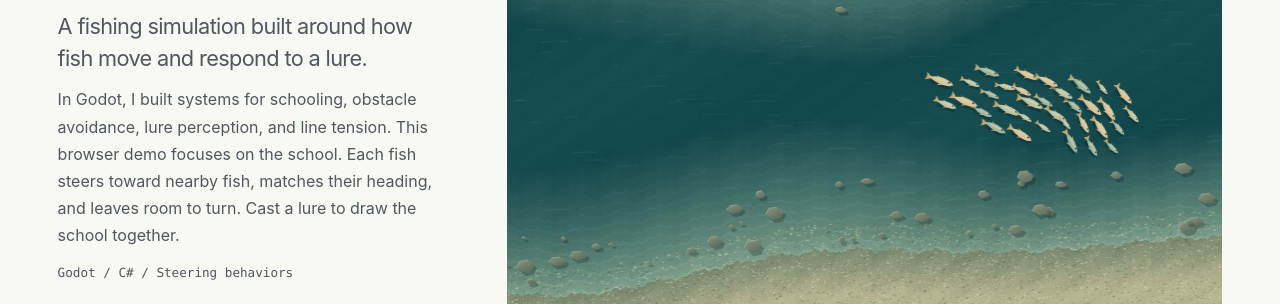
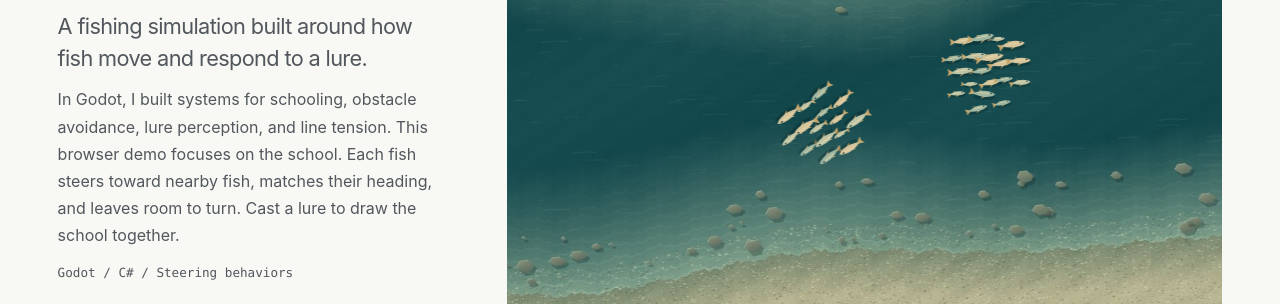
Before and after one commit to Thorfinn980/thorfinn980.github.io, a plain HTML site: page capstone_page.html in a window 1280 px wide. Shown: the part 652-956 px from the top of the page. Drawn offline with Linux system fonts and the light colour scheme.

Commit message:
Let fish split into foraging shoals and rejoin at close range

```diff
--- a/assets/school.js
+++ b/assets/school.js
@@ -13,7 +13,6 @@
     const ctx = canvas.getContext('2d');
     if (!ctx) continue;
     const pauseButton = figure.querySelector('[data-pause]');
-    const hint = figure.querySelector('.school-hint');
     let seed = 731;
     function random() {
       seed = (Math.imul(seed, 1664525) + 1013904223) >>> 0;
@@ -23,29 +22,74 @@
       const a = random() * Math.PI * 2, r = Math.sqrt(random());
       return {x: 432 + 207 * r * Math.cos(a), y: 270 + 92 * r * Math.sin(a),
         vx: 30 + 15 * random(), vy: -10 + 18 * random(), size: .65 + .5 * random(),
-        phase: random() * 6.28, shade: ['#bec5a7','#9fb6a1','#d6c59c'][i % 3]};
+        phase: random() * 6.28, shade: ['#bec5a7','#9fb6a1','#d6c59c'][i % 3], shoal: 0};
     });
     const ax = new Float32Array(count), ay = new Float32Array(count);
     let time = 0, lure = null, raf = 0, last = 0, inView = false, ready = false, paused = motion.matches;
+    let divided = false, nextSplit = 1.5, forageUntil = 0, mergeAfter = 0;
+    let spread = 0, branchY = 0, timeTogether = 0;
+
+    function updateShoals(dt) {
+      if (!divided && time >= nextSplit) {
+        // Split spatial neighbors together, so fish can peel away without crossing the entire school.
+        const slope = random() - .5;
+        const ordered = fish.slice().sort((a,b) => (a.x - b.x) + slope * (a.y - b.y));
+        const cut = Math.round(count * (.38 + random() * .24));
+        ordered.forEach((f,i) => { f.shoal = i < cut ? -1 : 1; });
+        divided = true;
+        branchY = (random() < .5 ? -1 : 1) * (40 + random() * 35);
+        forageUntil = time + 8 + random() * 6;
+        mergeAfter = time + 5;
+        timeTogether = 0;
+      }
+      if (!divided) return;
+      const targetSpread = time < forageUntil ? 1 : 0;
+      spread += (targetSpread - spread) * (1 - Math.exp(-dt * .9));
+      if (time < mergeAfter) return;
+
+      // Ending a foraging excursion brings the two routes together. Membership only
+      // changes when the actual shoals have stayed within social range of each other.
+      let leftX = 0, leftY = 0, leftCount = 0, rightX = 0, rightY = 0;
+      for (const f of fish) {
+        if (f.shoal < 0) { leftX += f.x; leftY += f.y; leftCount++; }
+        else { rightX += f.x; rightY += f.y; }
+      }
+      const rightCount = count - leftCount;
+      const distance = Math.hypot(leftX / leftCount - rightX / rightCount,
+        leftY / leftCount - rightY / rightCount);
+      timeTogether = distance < 78 ? timeTogether + dt : 0;
+      if (timeTogether >= .65) {
+        for (const f of fish) f.shoal = 0;
+        divided = false;
+        spread = 0;
+        nextSplit = time + 5 + random() * 6;
+      }
+    }
+
     function simulate(dt) {
       time += dt;
       if (lure && (lure.age += dt) > 7) lure = null;
-      const driftX = width * .5 + 215 * Math.cos(time * .13);
-      const driftY = height * .5 + 75 * Math.sin(time * .19);
+      updateShoals(dt);
+      const driftX = width * .5 + 102 * Math.sin(time * .14);
+      const driftY = height * .5 + 46 * Math.sin(time * .17);
       for (let i = 0; i < fish.length; i++) {
         const f = fish[i];
         let near = 0, cx = 0, cy = 0, alignX = 0, alignY = 0, sx = 0, sy = 0;
         for (const n of fish) {
           const dx = n.x - f.x, dy = n.y - f.y, d2 = dx * dx + dy * dy;
           if (d2 < .01 || d2 > 85 * 85) continue;
-          near++; cx += dx; cy += dy; alignX += n.vx - f.vx; alignY += n.vy - f.vy;
+          if (f.shoal === n.shoal) {
+            near++; cx += dx; cy += dy; alignX += n.vx - f.vx; alignY += n.vy - f.vy;
+          }
           if (d2 < 31 * 31) {
             const d = Math.sqrt(d2), weight = (1 - d / 31) / d;
             sx -= dx * weight; sy -= dy * weight;
           }
         }
-        let fx = sx * 84 + (driftX - f.x) * .09;
-        let fy = sy * 84 + (driftY - f.y) * .15 + 3 * Math.sin(f.x / 90 + time * .3);
+        const offset = f.shoal * spread;
+        let fx = sx * 84 + (driftX + 215 * offset - f.x) * .27 - f.vx * .64;
+        let fy = sy * 84 + (driftY + branchY * offset - f.y) * .32 - f.vy * .64
+          + 3 * Math.sin(f.x / 90 + time * .3);
         if (near) {
           fx += (cx * .57 + alignX * .98) / near;
           fy += (cy * .57 + alignY * .98) / near;
@@ -142,7 +186,7 @@
       ready = true;
       figure.classList.add('school-ready');
       figure.querySelector('.school-actions').hidden = false;
-      canvas.tabIndex = 0; hint.textContent = 'Click the water to cast';
+      canvas.tabIndex = 0;
       resize(); sync();
     }
     backdrop.addEventListener('load', start, {once: true});
--- a/assets/showcase.css
+++ b/assets/showcase.css
@@ -26,14 +26,10 @@
 .school-fish { cursor: crosshair; touch-action: manipulation; }
 .school-fish:focus-visible { outline-offset: -4px; }
 .school figcaption { display: flex; align-items: center; justify-content: space-between; gap: 6px; min-height: 46px; padding: 6px 10px 6px 14px; font: .77rem/1.4 var(--mono); color: #365649; }
+.school-caption { display: grid; gap: 2px; }
+.school-caption strong { color: #264637; }
 .school-actions button { white-space: nowrap; font: inherit; min-height: 34px; }
 .featured-cards { grid-template-columns: repeat(3,minmax(0,1fr)); }
-.feature:has(> .project-cycle) { row-gap: clamp(22px,3vw,40px); }
-.project-cycle { grid-column: 1 / -1; display: flex; justify-content: space-between; flex-wrap: wrap; gap: 6px 20px; border-top: 1px solid var(--line); padding-top: 10px; }
-.project-cycle a { padding: 5px 0; color: var(--muted); font: .78rem/1.4 var(--mono); }
-.project-cycle a:hover { color: var(--accent); text-decoration: underline; }
-.project-cycle a:last-child { margin-left: auto; }
-details .project-cycle { margin-bottom: 1rem; }
 @media (max-width: 640px) {
   .featured-cards { grid-template-columns: 1fr; }
   .school figcaption { padding-left: 9px; font-size: .72rem; }
```
